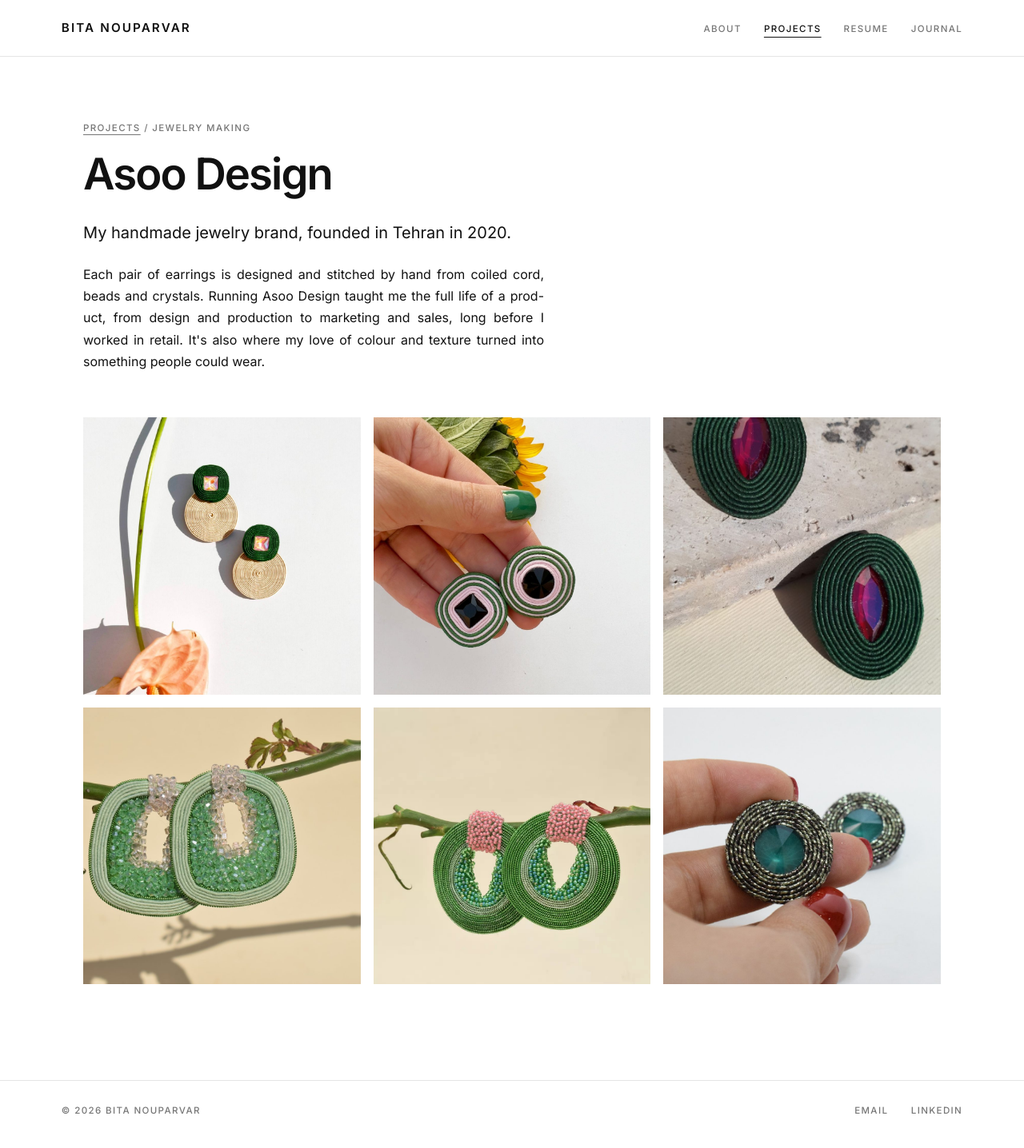
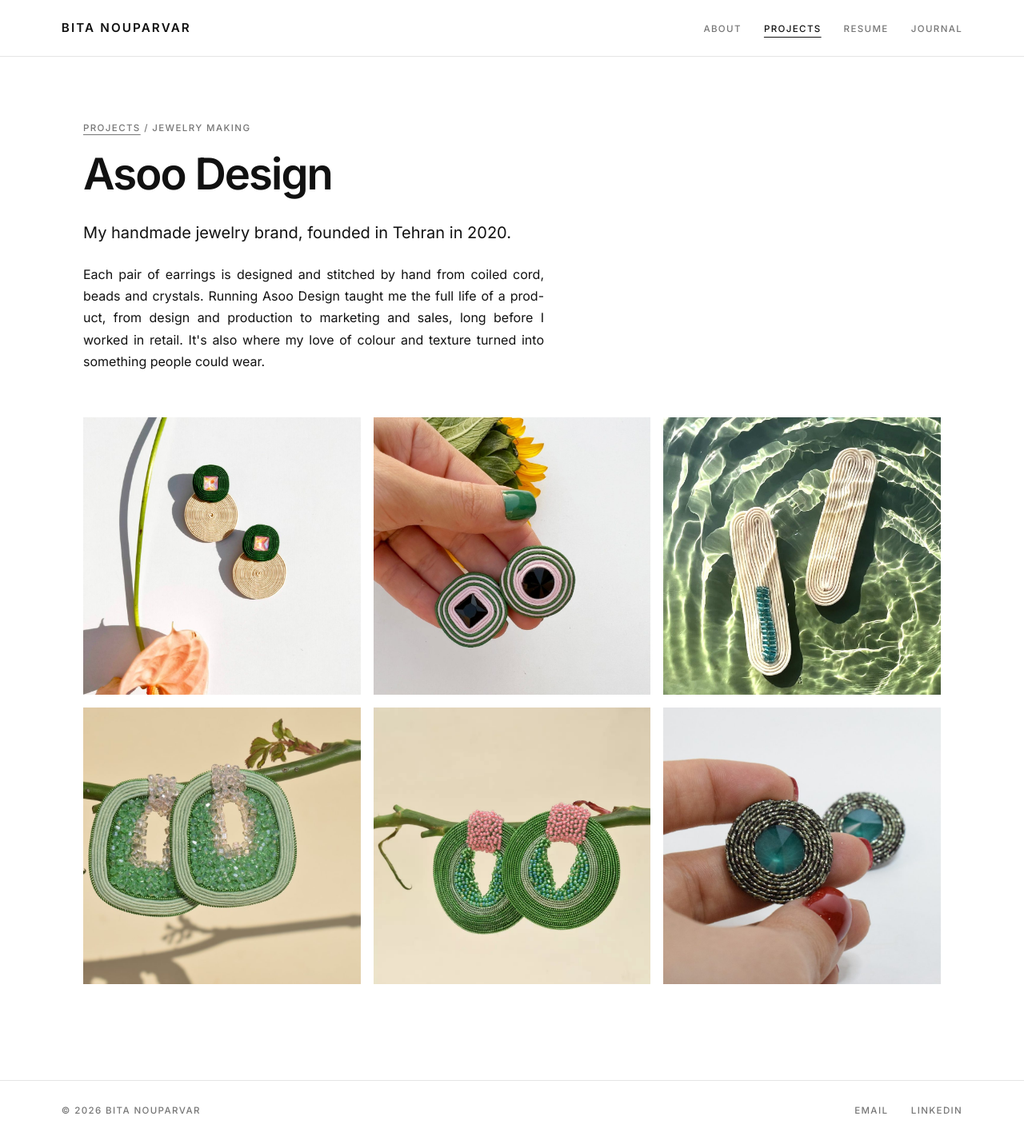
Before and after one commit to bitanp1994/bitanouparvar.com, a Jekyll site: the page built from projects/asoo-design.html, in a window 1280 px wide. Shown: the whole page at 80% size. Built offline with Jekyll 4.4.1, drawn with Linux system fonts in a browser that asks for light colours.

Commit message:
Asoo Design: replace forest green and ruby ovals with cream water photo
Co-Authored-By: Claude Opus 5.5 <noreply@anthropic.com>
Claude-Session: https://claude.ai/code/session_011ZU1tgXn8aNEA1hgF5gWNT

```diff
--- a/projects/asoo-design.html
+++ b/projects/asoo-design.html
@@ -14,7 +14,7 @@ permalink: /projects/asoo-design/
 <div class="gallery">
   <figure><img src="{{ '/assets/img/jewelry/forest-sand.jpg' | relative_url }}" alt="Forest green and sand coiled cord earrings with a pink crystal" loading="lazy"></figure>
   <figure><img src="{{ '/assets/img/jewelry/green-pink-geometric.jpg' | relative_url }}" alt="Green and pale pink coiled cord earrings with square and round black crystals, held in a hand with a sunflower" loading="lazy"></figure>
-  <figure><img src="{{ '/assets/img/jewelry/forest-ruby-ovals.jpg' | relative_url }}" alt="Oval forest green coiled cord earrings with marquise ruby-red crystals" loading="lazy"></figure>
+  <figure><img src="{{ '/assets/img/jewelry/cream-water-bars.jpg' | relative_url }}" alt="Long cream coiled cord earrings, one with a line of turquoise beads, resting in clear green water" loading="lazy"></figure>
   <figure><img src="{{ '/assets/img/jewelry/mint-crystal-drops.jpg' | relative_url }}" alt="Mint green coiled cord earrings filled with green crystals and pale pink crystal loops" loading="lazy"></figure>
   <figure><img src="{{ '/assets/img/jewelry/green-pink-hoops.jpg' | relative_url }}" alt="Green coiled cord hoop earrings with pink and green beadwork" loading="lazy"></figure>
   <figure><img src="{{ '/assets/img/jewelry/emerald-crystal-studs.jpg' | relative_url }}" alt="Round earrings of twisted metallic cord around an emerald crystal" loading="lazy"></figure>
```
Also changed, not shown: assets/img/jewelry/cream-water-bars.jpg (added).
